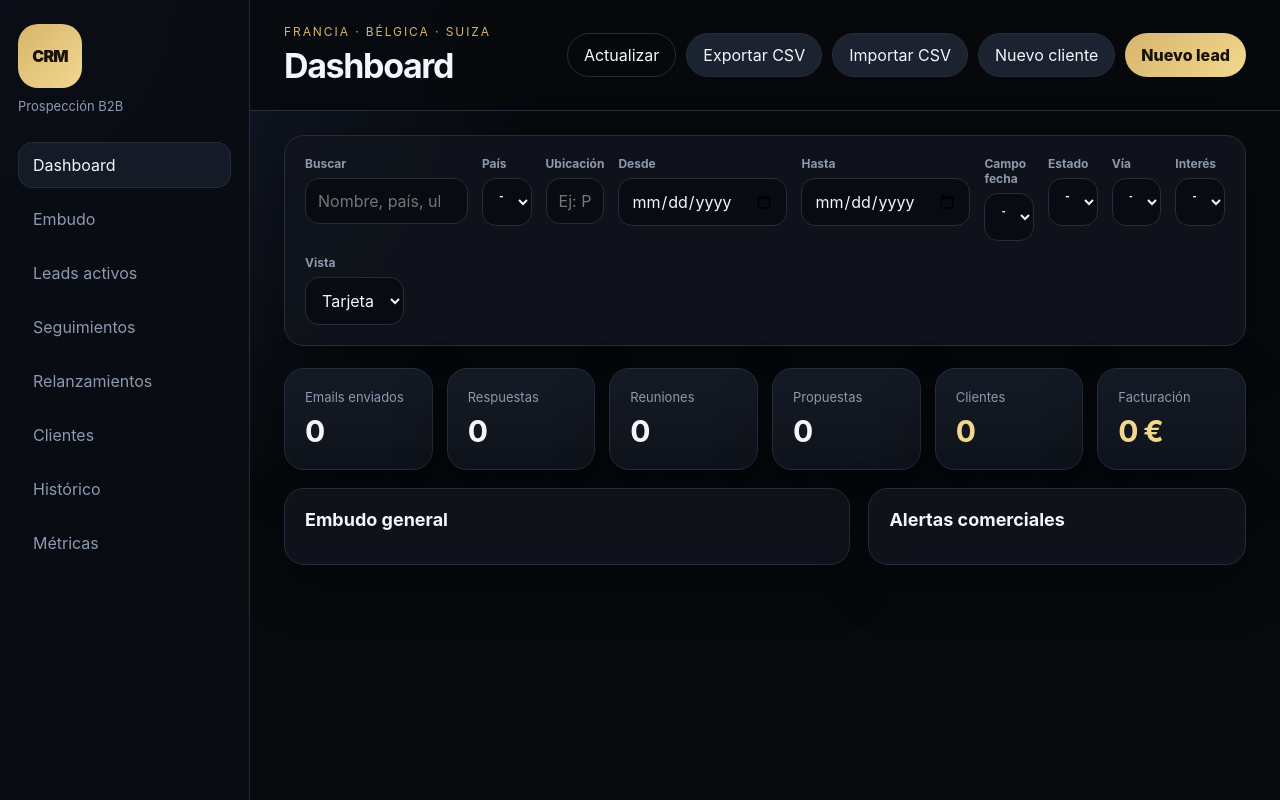
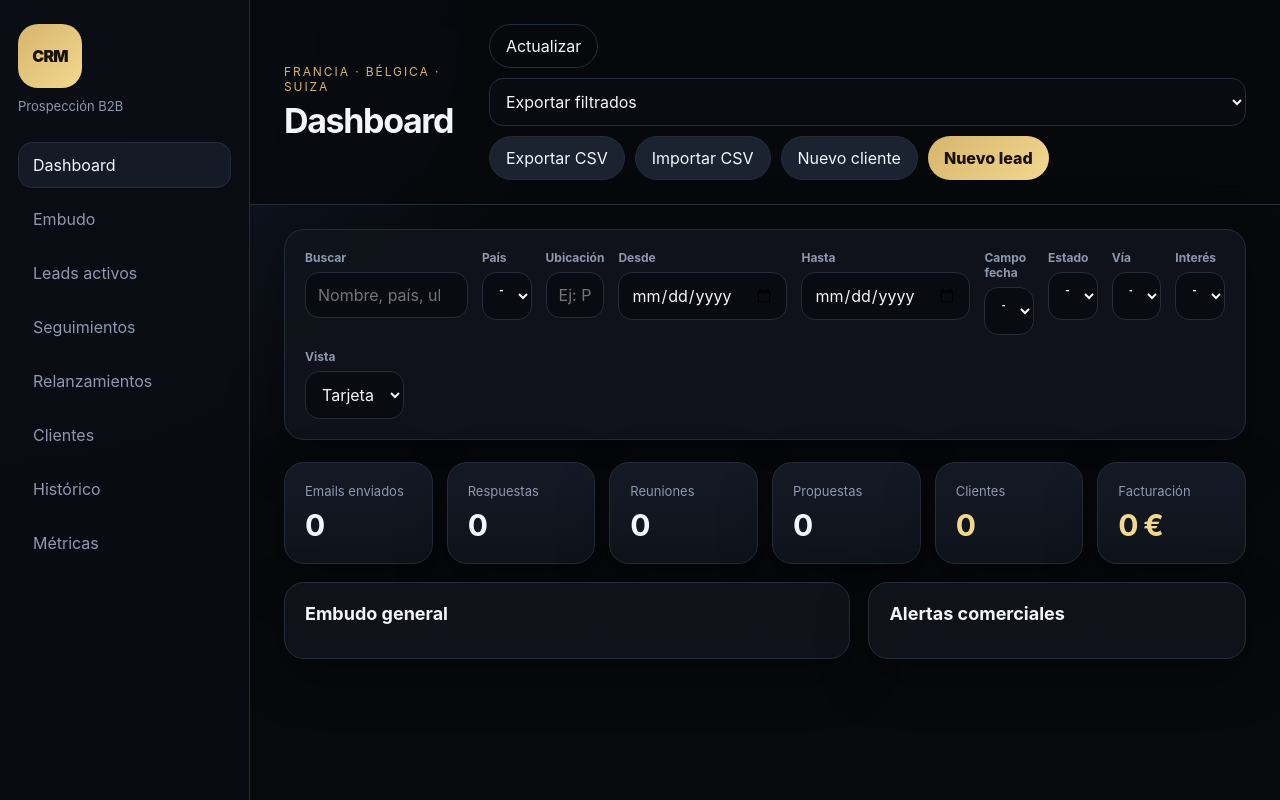
Before and after one commit to franciscourretsz/CRM, a plain HTML site: page index.html in a window 1280 px wide. Drawn offline with nearby package versions, Linux system fonts and the light colour scheme; no server answers.

Commit message:
Update index.html

```diff
--- a/index.html
+++ b/index.html
@@ -37,7 +37,7 @@
 
       <div class="top-actions">
         <button id="refreshBtn" class="btn ghost">Actualizar</button>
-        <button id="exportBtn" class="btn secondary">Exportar CSV</button>
+        <select id="exportType" class="export-select">   <option value="filtered">Exportar filtrados</option>   <option value="active">Leads activos</option>   <option value="responded">Con respuesta</option>   <option value="no_response">Sin respuesta</option>   <option value="meetings">Con reunión</option>   <option value="won">Ganados</option>   <option value="lost">Perdidos</option>   <option value="archived">Histórico</option>   <option value="clients">Clientes</option> </select>  <button id="exportBtn" class="btn secondary">Exportar CSV</button>
         <button id="openImportBtn" class="btn secondary">Importar CSV</button>
         <button id="openClientBtn" class="btn secondary">Nuevo cliente</button>
         <button id="openLeadBtn" class="btn primary">Nuevo lead</button>
```
